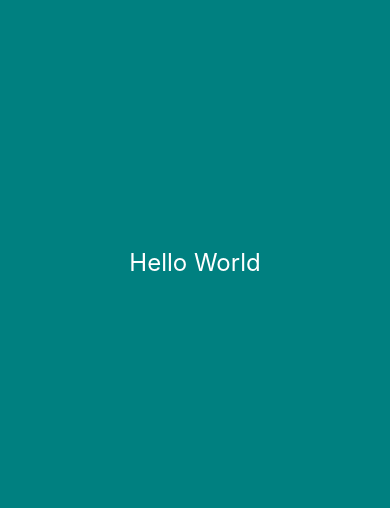
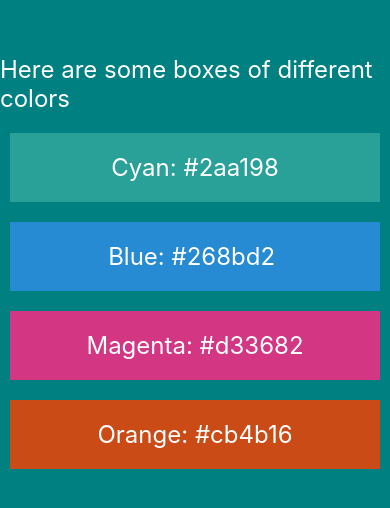
Before and after one commit to isaacsokari/color-palette, a React Native app: screen / in a window 390 px wide. Shown: the part 160-668 px from the top of the page. Built offline with nearby package versions, Linux system fonts and the light colour scheme.

Commit message:
completed styling exercise

```diff
--- a/App.js
+++ b/App.js
@@ -5,7 +5,20 @@
   return (
     <SafeAreaView style={styles.safeArea}>
       <View style={[styles.container, styles.teal]}>
-        <Text style={styles.text}>Hello World</Text>
+        <Text style={styles.text}>Here are some boxes of different colors</Text>
+
+        <View style={[styles.textContainer, styles.cyan]}>
+          <Text style={styles.text}>Cyan: #2aa198</Text>
+        </View>
+        <View style={[styles.textContainer, styles.blue]}>
+          <Text style={styles.text}>Blue: #268bd2 </Text>
+        </View>
+        <View style={[styles.textContainer, styles.magenta]}>
+          <Text style={styles.text}>Magenta: #d33682</Text>
+        </View>
+        <View style={[styles.textContainer, styles.orange]}>
+          <Text style={styles.text}>Orange: #cb4b16</Text>
+        </View>
       </View>
     </SafeAreaView>
   );
@@ -13,18 +26,36 @@
 
 const styles = StyleSheet.create({
   safeArea: {
-    flex: 1
+    flex: 1,
   },
   teal: {
     backgroundColor: 'teal',
   },
   container: {
-    alignItems: 'center',
+    flex: 1,
     justifyContent: 'center',
-    flex: 1,
   },
   text: {
     color: '#fff',
     fontSize: 24,
   },
+  textContainer: {
+    alignItems: 'center',
+    marginHorizontal: 10,
+    marginTop: 20,
+    paddingHorizontal: 20,
+    paddingVertical: 20,
+  },
+  cyan: {
+    backgroundColor: '#2aa198',
+  },
+  blue: {
+    backgroundColor: '#268bd2',
+  },
+  magenta: {
+    backgroundColor: '#d33682',
+  },
+  orange: {
+    backgroundColor: '#cb4b16',
+  },
 });
```
